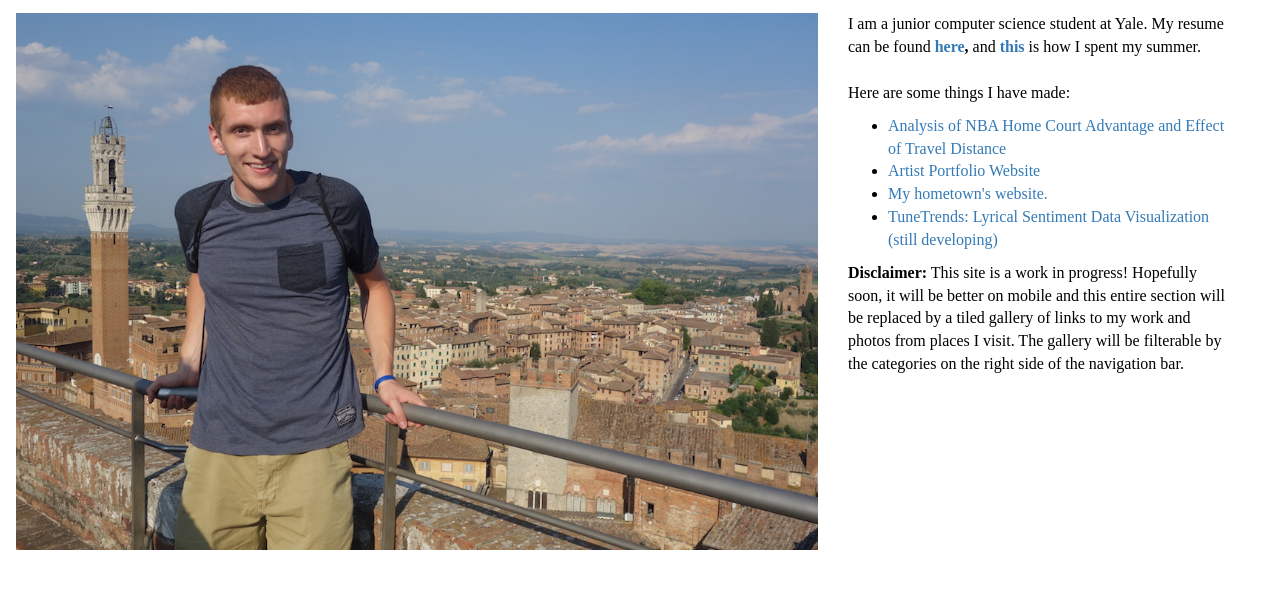
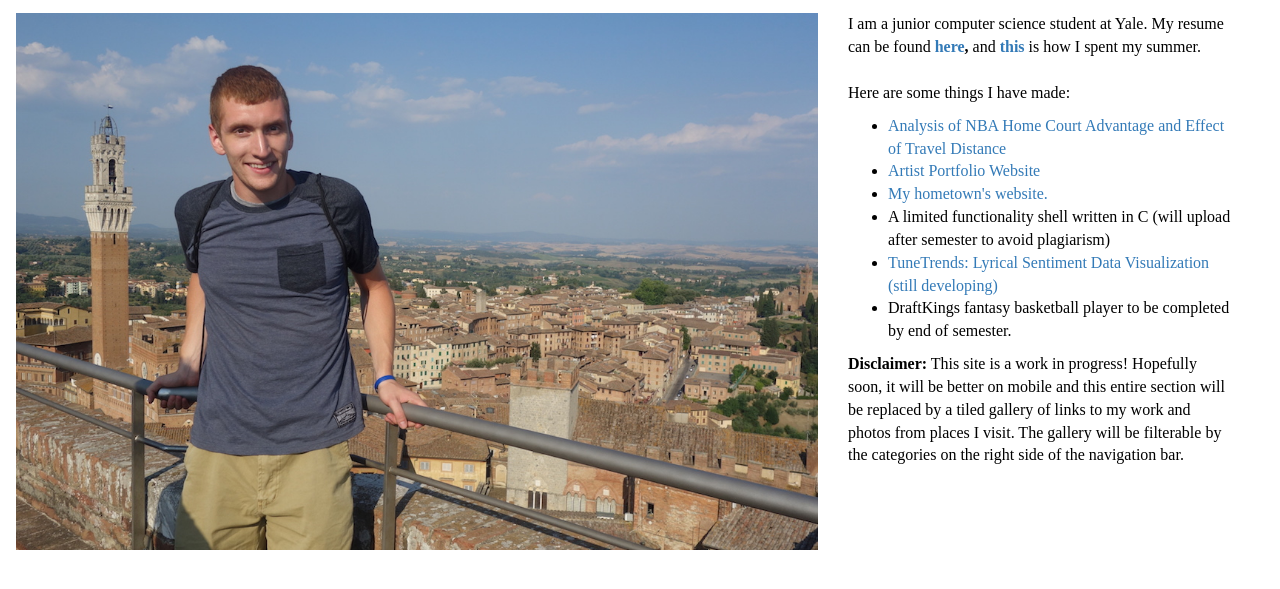
Before and after one commit to shanefenske/shanefenske.github.i, a plain HTML site: page index.html in a window 1280 px wide. Shown: the part 867-1456 px from the top of the page. Drawn offline with nearby package versions, Linux system fonts and the light colour scheme; a web font is replaced by a local one.

Commit message:
shell and fantasy

```diff
--- a/index.html
+++ b/index.html
@@ -95,7 +95,10 @@
                             <li><a target="_blank" href="https://www.dropbox.com/s/o2lguhmck730tqo/Fenske_Quantifying_Home_Court_Advantage.pdf?dl=0">Analysis of NBA Home Court Advantage and Effect of Travel Distance </a></li>
                             <li><a target="_blank" href="http://www.aliceblessing.com/">Artist Portfolio Website</a></li>
                             <li><a target="_blank" href="http://www.blackduckmn.com/business">My hometown's website.</a></li>
+                            <li>A limited functionality shell written in C (will upload after semester to avoid plagiarism)</li>
                             <li><a target="_blank" href="http://dherg.github.io/tunetrends/">TuneTrends: Lyrical Sentiment Data Visualization (still developing)</a></li>
+                            <li>DraftKings fantasy basketball player to be completed by end of semester.</li>
+
                         </ul>
                                 <p>
                                     <b>Disclaimer:</b> This site is a work in progress! Hopefully soon,
```
Also changed, not shown: 1 other file.
